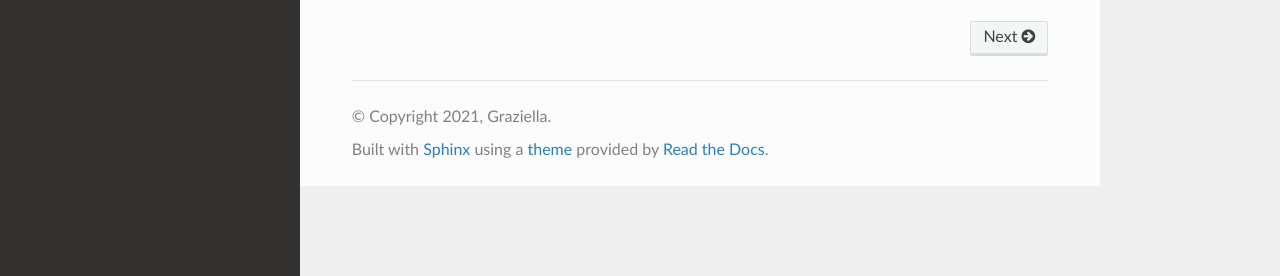
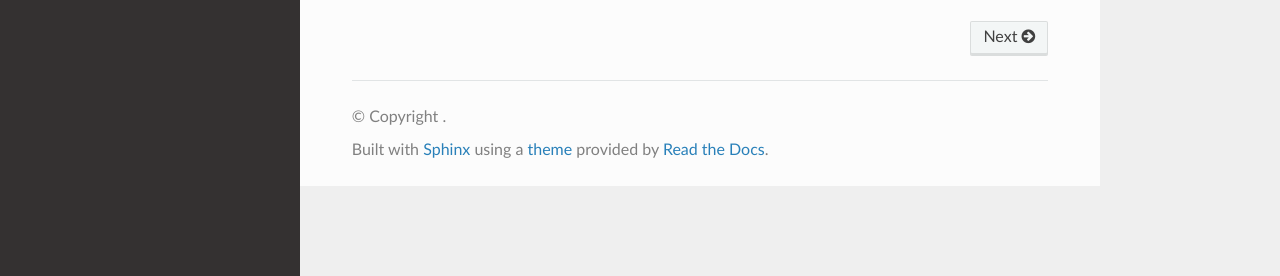
Before and after one commit to LUHMW/MaturityModel, a Sphinx documentation site: the page built from docs/source/index.rst, in a window 1280 px wide. Shown: the part 621-897 px from the top of the page. Built offline with Sphinx 7.4.7 and the Read the Docs theme 2.0.0, drawn with Linux system fonts in a browser that asks for light colours.

Commit message:
Update conf.py

```diff
--- a/docs/source/conf.py
+++ b/docs/source/conf.py
@@ -2,9 +2,9 @@
 
 # -- Project information
 
-project = 'Lumache'
-copyright = '2021, Graziella'
-author = 'Graziella'
+project = 'MaturityModel'
+copyright = ''
+author = ''
 
 release = '0.1'
 version = '0.1.0'
@@ -17,6 +17,9 @@
     'sphinx.ext.autodoc',
     'sphinx.ext.autosummary',
     'sphinx.ext.intersphinx',
+    'sphinx.ext.graphviz',  # Falls Sie Graphviz verwenden
+    'sphinx.ext.viewcode',
+    'sphinx_rtd_theme',
 ]
 
 intersphinx_mapping = {
@@ -27,6 +30,8 @@
 
 templates_path = ['_templates']
 
+smartquotes = False
+
 # -- Options for HTML output
 
 html_theme = 'sphinx_rtd_theme'
@@ -35,6 +40,7 @@
 html_theme_options = {
     'logo_only': True,
     'display_version': False,
+    'table_style': 'width: auto;',
     }
 
 # -- Options for EPUB output
```
